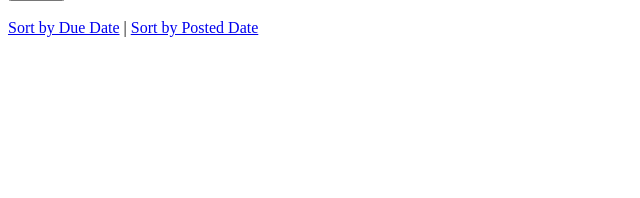
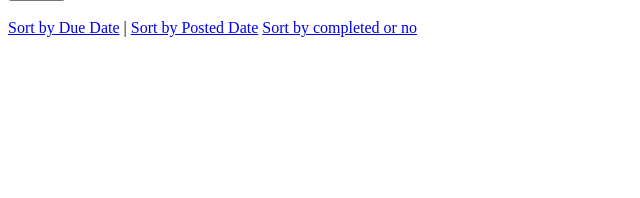
Before and after one commit to Karen0120/django-test-exercise, a Django app: page / in a window 1280 px wide. Shown: the part 212-410 px from the top of the page, without its empty margins (0-640 px from the left). Run offline with Django 5.2, Linux system fonts and the light colour scheme; data that the repository does not hold is empty.

Commit message:
完了ソート

```diff
--- a/todo/templates/todo/index.html
+++ b/todo/templates/todo/index.html
@@ -30,6 +30,7 @@
     <div>
       <a href="{% url 'index' %}?order=due">Sort by Due Date</a> |
       <a href="{% url 'index' %}?order=post">Sort by Posted Date</a>
+      <a href="{% url 'index' %}?order=comp">Sort by completed or no</a>
     </div>
 
     {% for task in tasks %}
--- a/todo/views.py
+++ b/todo/views.py
@@ -13,6 +13,8 @@ def index(request):
 
     if request.GET.get('order') == 'due':
         tasks = Task.objects.order_by('due_at')
+    elif request.GET.get('order') == 'comp':
+        tasks = Task.objects.order_by('completed')
     else:
         tasks = Task.objects.order_by('-posted_at')
 
```
